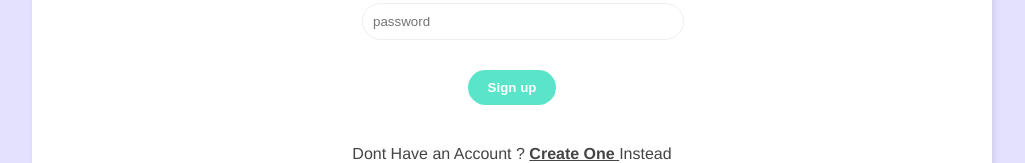
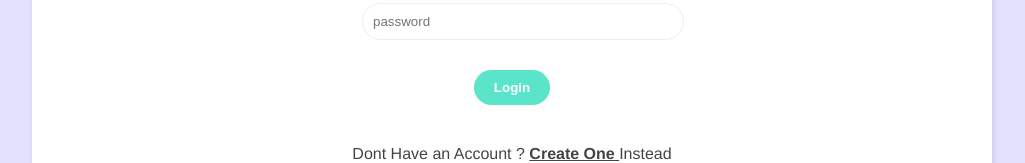
Before and after one commit to jramos19-dev/tutor-chat, a Vue app: page / in a window 1280 px wide. Shown: the part 266-429 px from the top of the page, without its empty margins (128-1153 px from the left). Built offline with nearby package versions, Linux system fonts and the light colour scheme.

Commit message:
fixed error with login not working

```diff
--- a/src/components/LoginForm.vue
+++ b/src/components/LoginForm.vue
@@ -3,7 +3,7 @@
       <input type="email" required placeholder="email" v-model="email">
       <input type="password" required placeholder="password" v-model="password">
       <div class="error">{{error}}</div>
-      <button>Sign up</button>
+      <button>Login</button>
   </form>
 </template>
 
@@ -19,7 +19,7 @@ setup(props,context ){
     const {error,login} = useLogin()
 
     const handleSubmit = async () =>{
-        await login(email.login,password.value)
+        await login(email.value,password.value)
         if(!error.value){
         context.emit('login')
     }
--- a/src/composables/useLogin.js
+++ b/src/composables/useLogin.js
@@ -14,7 +14,7 @@ const login = async (email, password) => {
         return res
     } catch (err) {
         console.log(err.value)
-        error.value = 'Incorrect login '
+        error.value = err.message
     }
 }
 
```
